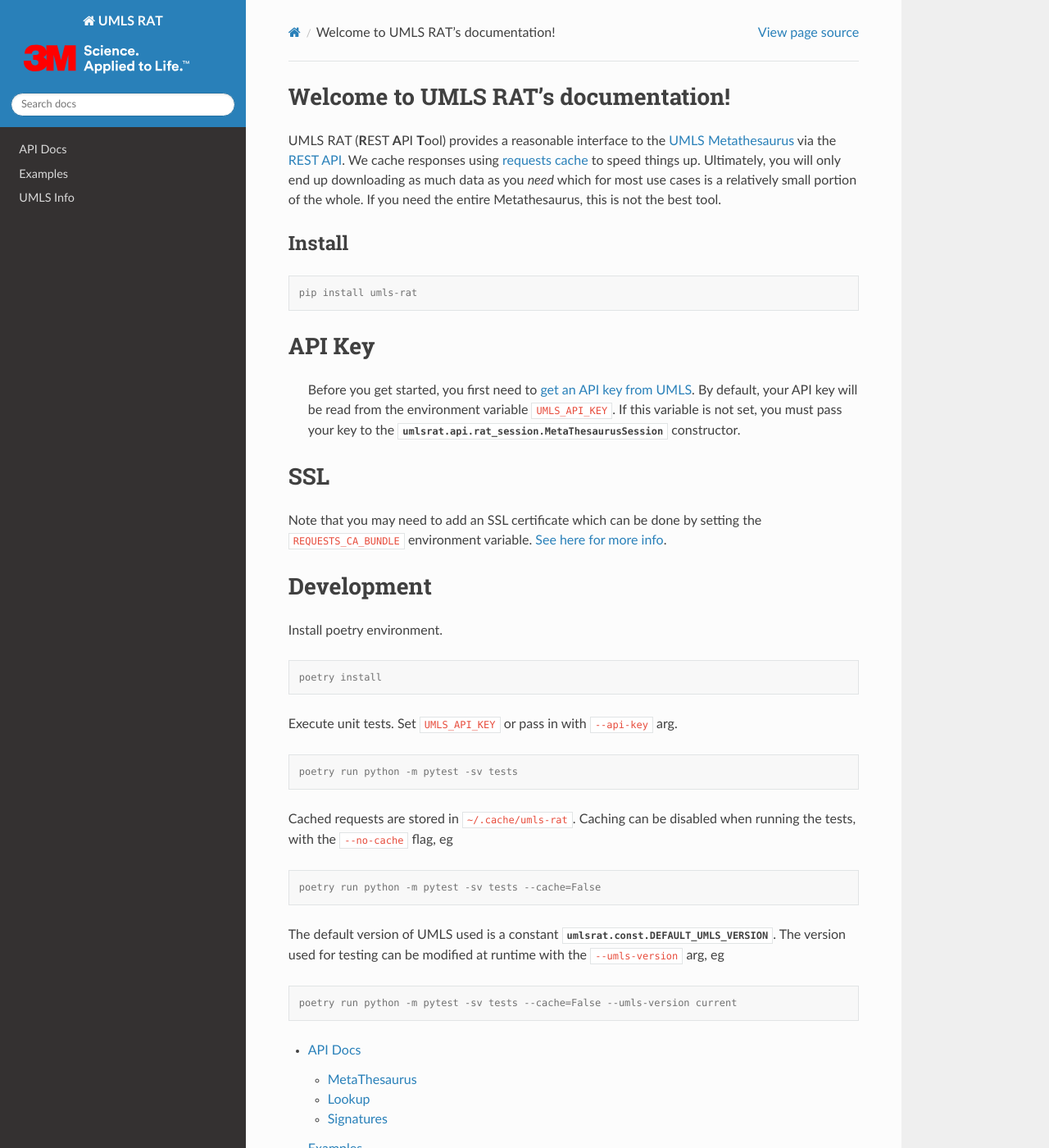
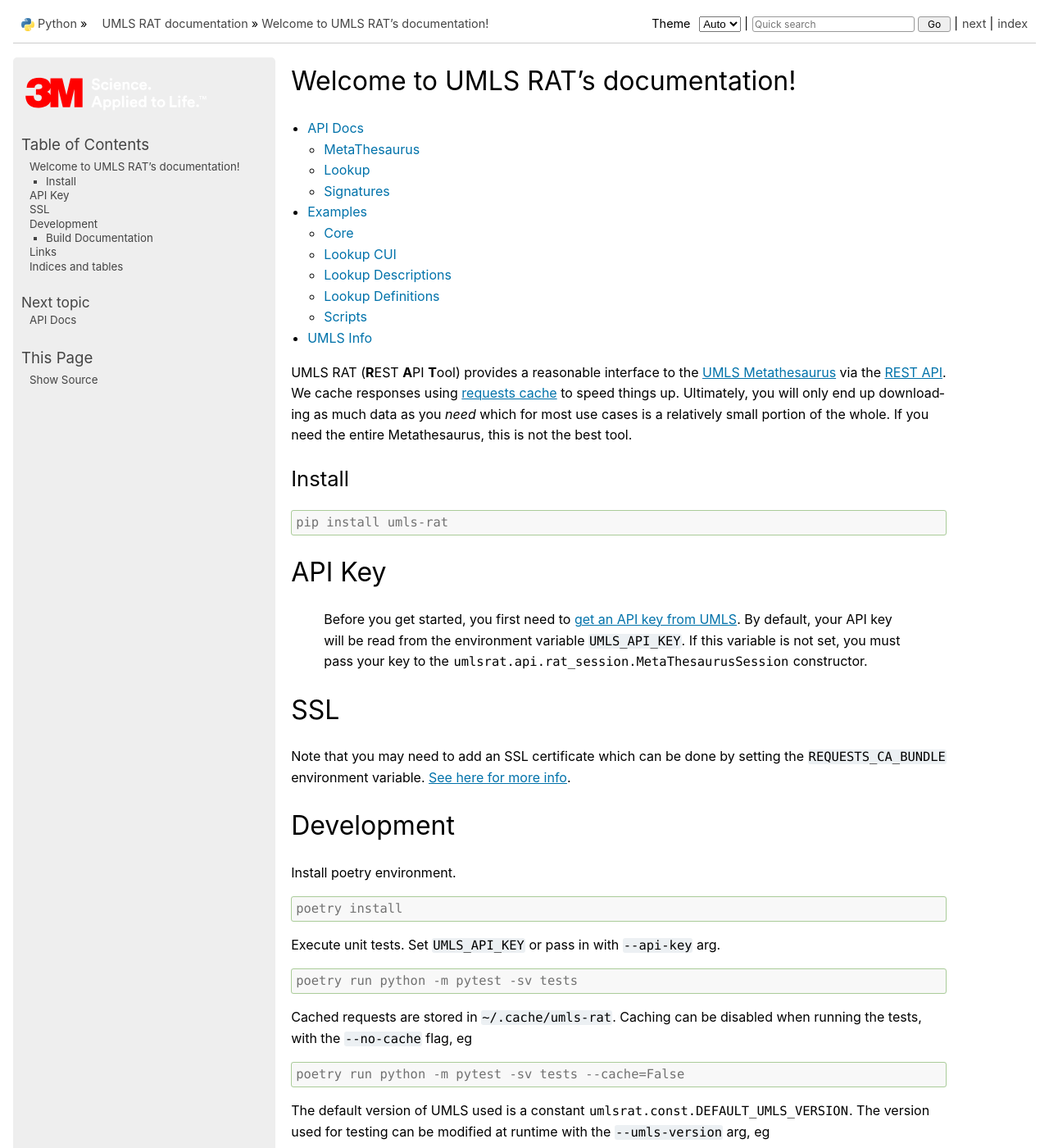
Before and after one commit to 3mcloud/umls-rat, a Sphinx documentation site: the page built from docs/index.rst, in a window 1280 px wide and 1400 px high. Shown: the whole window at 82% size. Built offline with Sphinx 7.4.7, drawn with Linux system fonts in a browser that asks for light colours; some of the changed text lies outside the part shown.

```diff
--- a/README.rst
+++ b/README.rst
@@ -21,9 +21,6 @@ Install
 
     pip install umls-rat
 
-..
-    docs/links.rst
-
 Links
 =====
 
--- a/docs/conf.py
+++ b/docs/conf.py
@@ -54,7 +54,7 @@ exclude_patterns = ["_build", "Thumbs.db", ".DS_Store"]
 # a list of builtin themes.
 #
 # html_theme = "alabaster"
-html_theme = "sphinx_rtd_theme"
+html_theme = "python_docs_theme"
 
 # Add any paths that contain custom static files (such as style sheets) here,
 # relative to this directory. They are copied after the builtin static files,
--- a/docs/index.rst
+++ b/docs/index.rst
@@ -5,6 +5,13 @@
 
 Welcome to UMLS RAT's documentation!
 ====================================
+
+.. toctree::
+   :maxdepth: 2
+
+   api
+   examples
+   umls-info
 
 .. include:: intro.rst
 
@@ -49,16 +56,27 @@ The default version of UMLS used is a constant :const:`umlsrat.const.DEFAULT_UML
 
     poetry run python -m pytest -sv tests --cache=False --umls-version current
 
+Build Documentation
+-------------------
 
-.. toctree::
-   :maxdepth: 2
+Install docs dependencies.
 
-   api
-   examples
-   umls-info
+.. code-block:: console
 
-.. include:: links.rst
+    poetry install --with docs
 
+Buidl the docs
+
+.. code-block:: console
+
+    poetry run make -C docs clean html
+
+
+Links
+=====
+
+* `Latest documentation <https://urls-rat.readthedocs.io/en/latest/>`_.
+* `Source on Github <https://github.com/3mcloud/umls-rat>`_.
 
 Indices and tables
 ==================
--- a/docs/links.rst
+++ /dev/null
@@ -1,5 +0,0 @@
-Links
-=====
-
-* `Latest documentation <https://urls-rat.readthedocs.io/en/latest/>`_.
-* `Source on Github <https://github.com/3mcloud/umls-rat>`_.
--- a/pyproject.toml
+++ b/pyproject.toml
@@ -18,6 +18,12 @@ urllib3 = "^2.0.5"
 pytest = "^7.4.2"
 coverage = "^7.3.1"
 
+
+[tool.poetry.group.docs.dependencies]
+sphinx = "6.1.3"
+sphinx-copybutton = "^0.5.2"
+python-docs-theme = "^2023.7"
+
 [build-system]
 requires = ["poetry-core"]
 build-backend = "poetry.core.masonry.api"
```
Also changed, not shown: 1 other file.
